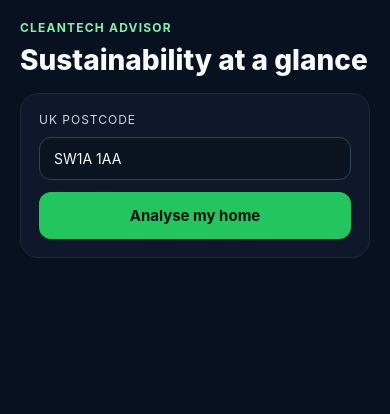
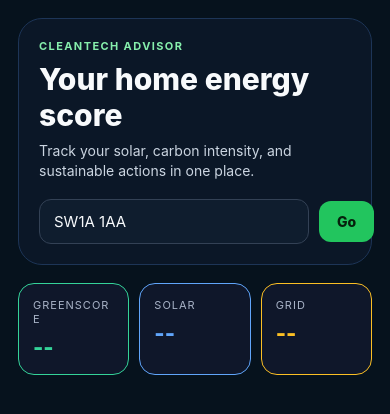
Before and after one commit to emmanuelokpatuma/sustainable-clean-energy-ai, a React Native app in the folder mobile/: screen / in a window 390 px wide. Shown: the top 414 px of the page. Built offline with nearby package versions, Linux system fonts and the light colour scheme.

Commit message:
Polish Expo mobile dashboard

```diff
--- a/mobile/App.tsx
+++ b/mobile/App.tsx
@@ -1,5 +1,5 @@
 import { StatusBar } from 'expo-status-bar';
-import { useState } from 'react';
+import { useMemo, useState } from 'react';
 import {
   ActivityIndicator,
   Platform,
@@ -12,25 +12,22 @@ import {
   View,
 } from 'react-native';
 
-type ApiResult<T> = { ok: boolean; message?: string; [key: string]: any } & T;
-
 type LocationData = {
   latitude: number;
   longitude: number;
   adminDistrict: string | null;
   region: string | null;
   postcodeOutward: string;
-  source?: string;
 };
 
 type SolarData = {
   annualGenerationKwh: number;
   annualIrradiationKwhPerM2: number;
+  limitations?: string[];
   assumptions?: {
     peakPowerKw?: number;
     lossPercent?: number;
   };
-  limitations?: string[];
 };
 
 type EnergyData = {
@@ -56,7 +53,6 @@ type GreenScoreData = {
   totalScore: number;
   strengths?: string[];
   opportunities?: string[];
-  componentScores?: Array<{ key: string; label: string; score: number | null; included: boolean }>;
 };
 
 type AnalysisState = {
@@ -93,6 +89,26 @@ export default function App() {
   const [analysis, setAnalysis] = useState<AnalysisState>({});
   const [question, setQuestion] = useState('Should I charge my EV later today?');
   const [asking, setAsking] = useState(false);
+
+  const summaryCards = useMemo(() => {
+    return [
+      {
+        label: 'GreenScore',
+        value: analysis.green ? `${analysis.green.totalScore}/100` : '--',
+        accent: '#34d399',
+      },
+      {
+        label: 'Solar',
+        value: analysis.solar ? `${Math.round(analysis.solar.annualGenerationKwh)} kWh` : '--',
+        accent: '#60a5fa',
+      },
+      {
+        label: 'Grid',
+        value: analysis.energy ? analysis.energy.current.index : '--',
+        accent: '#fbbf24',
+      },
+    ];
+  }, [analysis]);
 
   const analyze = async () => {
     setLoading(true);
@@ -142,9 +158,7 @@ export default function App() {
   };
 
   const askAdvisor = async () => {
-    if (!analysis.location) {
-      return;
-    }
+    if (!analysis.location) return;
 
     setAsking(true);
     setError(null);
@@ -186,23 +200,32 @@ export default function App() {
     <SafeAreaView style={styles.safeArea}>
       <StatusBar style="light" />
       <ScrollView contentContainerStyle={styles.container}>
-        <View style={styles.header}>
+        <View style={styles.heroCard}>
           <Text style={styles.kicker}>CleanTech Advisor</Text>
-          <Text style={styles.title}>Sustainability at a glance</Text>
-        </View>
+          <Text style={styles.title}>Your home energy score</Text>
+          <Text style={styles.subtitle}>Track your solar, carbon intensity, and sustainable actions in one place.</Text>
 
-        <View style={styles.card}>
-          <Text style={styles.label}>UK postcode</Text>
+          <View style={styles.searchRow}>
             <TextInput
               value={postcode}
               onChangeText={setPostcode}
               autoCapitalize="characters"
               style={styles.input}
-            placeholder="e.g. SW1A 1AA"
+              placeholder="SW1A 1AA"
             />
             <TouchableOpacity style={styles.primaryButton} onPress={analyze} disabled={loading}>
-            <Text style={styles.primaryButtonText}>{loading ? 'Checking…' : 'Analyse my home'}</Text>
+              <Text style={styles.primaryButtonText}>{loading ? 'Checking…' : 'Go'}</Text>
             </TouchableOpacity>
+          </View>
+        </View>
+
+        <View style={styles.summaryRow}>
+          {summaryCards.map((card) => (
+            <View key={card.label} style={[styles.metricCard, { borderColor: card.accent }]}>
+              <Text style={styles.metricLabel}>{card.label}</Text>
+              <Text style={[styles.metricValue, { color: card.accent }]}>{card.value}</Text>
+            </View>
+          ))}
         </View>
 
         {error ? (
@@ -212,9 +235,9 @@ export default function App() {
         ) : null}
 
         {loading ? (
-          <View style={styles.loadingBox}>
-            <ActivityIndicator size="large" color="#22c55e" />
-            <Text style={styles.loadingText}>Resolving postcode and collecting your sustainability data…</Text>
+          <View style={styles.loadingCard}>
+            <ActivityIndicator size="large" color="#4ade80" />
+            <Text style={styles.loadingText}>Resolving postcode and pulling together your energy profile…</Text>
           </View>
         ) : null}
 
@@ -231,31 +254,25 @@ export default function App() {
           <View style={styles.card}>
             <Text style={styles.sectionTitle}>GreenScore</Text>
             <Text style={styles.scoreValue}>{analysis.green.totalScore}/100</Text>
-            <Text style={styles.bodyText}>Your home sustainability and clean-tech readiness score.</Text>
-            <Text style={styles.metaText}>
-              {analysis.green.strengths?.[0] ?? 'No strengths reported yet.'}
-            </Text>
+            <Text style={styles.bodyText}>Your sustainability and clean-tech readiness score.</Text>
+            {analysis.green.strengths && analysis.green.strengths.length > 0 ? (
+              <Text style={styles.metaText}>• {analysis.green.strengths[0]}</Text>
+            ) : null}
           </View>
         ) : null}
 
         {analysis.solar ? (
           <View style={styles.card}>
-            <Text style={styles.sectionTitle}>Solar</Text>
-            <Text style={styles.bodyText}>
-              Annual generation: {analysis.solar.annualGenerationKwh.toFixed(0)} kWh
-            </Text>
-            <Text style={styles.bodyText}>
-              Annual irradiation: {analysis.solar.annualIrradiationKwhPerM2.toFixed(0)} kWh/m²
-            </Text>
+            <Text style={styles.sectionTitle}>Solar potential</Text>
+            <Text style={styles.bodyText}>Annual generation: {Math.round(analysis.solar.annualGenerationKwh)} kWh</Text>
+            <Text style={styles.bodyText}>Irradiation: {Math.round(analysis.solar.annualIrradiationKwhPerM2)} kWh/m²</Text>
           </View>
         ) : null}
 
         {analysis.energy ? (
           <View style={styles.card}>
             <Text style={styles.sectionTitle}>Energy now</Text>
-            <Text style={styles.bodyText}>
-              Current grid intensity index: {analysis.energy.current.index}
-            </Text>
+            <Text style={styles.bodyText}>Current index: {analysis.energy.current.index}</Text>
             <Text style={styles.bodyText}>
               {analysis.energy.interpretation?.currentSummary ?? 'Carbon intensity summary unavailable.'}
             </Text>
@@ -268,16 +285,14 @@ export default function App() {
             <TextInput
               value={question}
               onChangeText={setQuestion}
-              style={styles.input}
-              placeholder="Ask about the best energy actions to take"
+              style={styles.inputArea}
               multiline
+              placeholder="Ask about the best energy actions for today"
             />
             <TouchableOpacity style={styles.secondaryButton} onPress={askAdvisor} disabled={asking}>
               <Text style={styles.secondaryButtonText}>{asking ? 'Thinking…' : 'Ask advisor'}</Text>
             </TouchableOpacity>
-            {analysis.advisorAnswer ? (
-              <Text style={styles.answerText}>{analysis.advisorAnswer}</Text>
-            ) : null}
+            {analysis.advisorAnswer ? <Text style={styles.answerText}>{analysis.advisorAnswer}</Text> : null}
           </View>
         ) : null}
       </ScrollView>
@@ -288,25 +303,99 @@ export default function App() {
 const styles = StyleSheet.create({
   safeArea: {
     flex: 1,
-    backgroundColor: '#07111f',
+    backgroundColor: '#06121d',
   },
   container: {
-    padding: 20,
+    padding: 18,
     paddingBottom: 32,
   },
-  header: {
-    marginBottom: 16,
+  heroCard: {
+    backgroundColor: '#0b1727',
+    borderRadius: 24,
+    borderWidth: 1,
+    borderColor: '#1d3557',
+    padding: 20,
+    marginBottom: 18,
   },
   kicker: {
     color: '#86efac',
-    fontSize: 12,
+    fontSize: 11,
+    letterSpacing: 1.4,
+    textTransform: 'uppercase',
     fontWeight: '700',
-    letterSpacing: 1.2,
-    textTransform: 'uppercase',
   },
   title: {
     color: '#f8fafc',
-    fontSize: 28,
+    fontSize: 30,
+    fontWeight: '800',
+    marginTop: 8,
+  },
+  subtitle: {
+    color: '#cbd5e1',
+    fontSize: 14,
+    lineHeight: 20,
+    marginTop: 8,
+  },
+  searchRow: {
+    marginTop: 18,
+    flexDirection: 'row',
+    alignItems: 'center',
+    gap: 10,
+  },
+  input: {
+    flex: 1,
+    backgroundColor: '#0f1d2e',
+    borderWidth: 1,
+    borderColor: '#334155',
+    borderRadius: 12,
+    paddingHorizontal: 14,
+    paddingVertical: 12,
+    color: '#f8fafc',
+    fontSize: 15,
+  },
+  inputArea: {
+    backgroundColor: '#0f1d2e',
+    borderWidth: 1,
+    borderColor: '#334155',
+    borderRadius: 14,
+    paddingHorizontal: 14,
+    paddingVertical: 12,
+    color: '#f8fafc',
+    minHeight: 96,
+    textAlignVertical: 'top',
+    marginBottom: 12,
+  },
+  primaryButton: {
+    backgroundColor: '#22c55e',
+    borderRadius: 12,
+    paddingHorizontal: 18,
+    paddingVertical: 12,
+  },
+  primaryButtonText: {
+    color: '#06210d',
+    fontWeight: '800',
+    fontSize: 14,
+  },
+  summaryRow: {
+    flexDirection: 'row',
+    gap: 10,
+    marginBottom: 18,
+  },
+  metricCard: {
+    flex: 1,
+    backgroundColor: '#0f172a',
+    borderWidth: 1,
+    borderRadius: 16,
+    padding: 14,
+  },
+  metricLabel: {
+    color: '#a8b3c7',
+    fontSize: 11,
+    textTransform: 'uppercase',
+    letterSpacing: 1,
+  },
+  metricValue: {
+    fontSize: 22,
     fontWeight: '800',
     marginTop: 8,
   },
@@ -318,36 +407,31 @@ const styles = StyleSheet.create({
     borderWidth: 1,
     borderColor: '#1e293b',
   },
-  label: {
-    color: '#cbd5e1',
-    fontSize: 12,
-    marginBottom: 10,
-    textTransform: 'uppercase',
-    letterSpacing: 1,
+  sectionTitle: {
+    color: '#f8fafc',
+    fontSize: 18,
+    fontWeight: '700',
+    marginBottom: 8,
   },
-  input: {
-    borderWidth: 1,
-    borderColor: '#334155',
-    backgroundColor: '#0b1220',
-    borderRadius: 12,
-    paddingHorizontal: 14,
-    paddingVertical: 12,
-    color: '#f8fafc',
-    marginBottom: 12,
+  bodyText: {
+    color: '#dfeaf5',
+    fontSize: 14,
+    lineHeight: 20,
+    marginBottom: 5,
   },
-  primaryButton: {
-    backgroundColor: '#22c55e',
-    borderRadius: 12,
-    paddingVertical: 14,
-    alignItems: 'center',
+  scoreValue: {
+    color: '#34d399',
+    fontSize: 38,
+    fontWeight: '800',
+    marginBottom: 8,
   },
-  primaryButtonText: {
-    color: '#04130d',
-    fontWeight: '700',
-    fontSize: 15,
+  metaText: {
+    color: '#93c5fd',
+    fontSize: 13,
+    marginTop: 8,
   },
   secondaryButton: {
-    backgroundColor: '#1d4ed8',
+    backgroundColor: '#2563eb',
     borderRadius: 12,
     paddingVertical: 12,
     alignItems: 'center',
@@ -355,28 +439,6 @@ const styles = StyleSheet.create({
   secondaryButtonText: {
     color: '#eff6ff',
     fontWeight: '700',
-  },
-  sectionTitle: {
-    color: '#f8fafc',
-    fontSize: 18,
-    fontWeight: '700',
-    marginBottom: 8,
-  },
-  scoreValue: {
-    color: '#86efac',
-    fontSize: 38,
-    fontWeight: '800',
-    marginBottom: 8,
-  },
-  bodyText: {
-    color: '#dfeaf5',
-    fontSize: 14,
-    marginBottom: 6,
-  },
-  metaText: {
-    color: '#93c5fd',
-    fontSize: 13,
-    marginTop: 8,
   },
   errorCard: {
     backgroundColor: '#7f1d1d',
@@ -388,15 +450,15 @@ const styles = StyleSheet.create({
     color: '#fee2e2',
     fontWeight: '600',
   },
-  loadingBox: {
+  loadingCard: {
     backgroundColor: '#0f172a',
-    borderRadius: 14,
-    padding: 18,
+    borderRadius: 16,
+    padding: 20,
+    marginBottom: 14,
     alignItems: 'center',
-    marginBottom: 16,
   },
   loadingText: {
-    color: '#cbd5e1',
+    color: '#dfeaf5',
     marginTop: 12,
     textAlign: 'center',
   },
```
Lines whose indentation alone changed are shown as unchanged.
